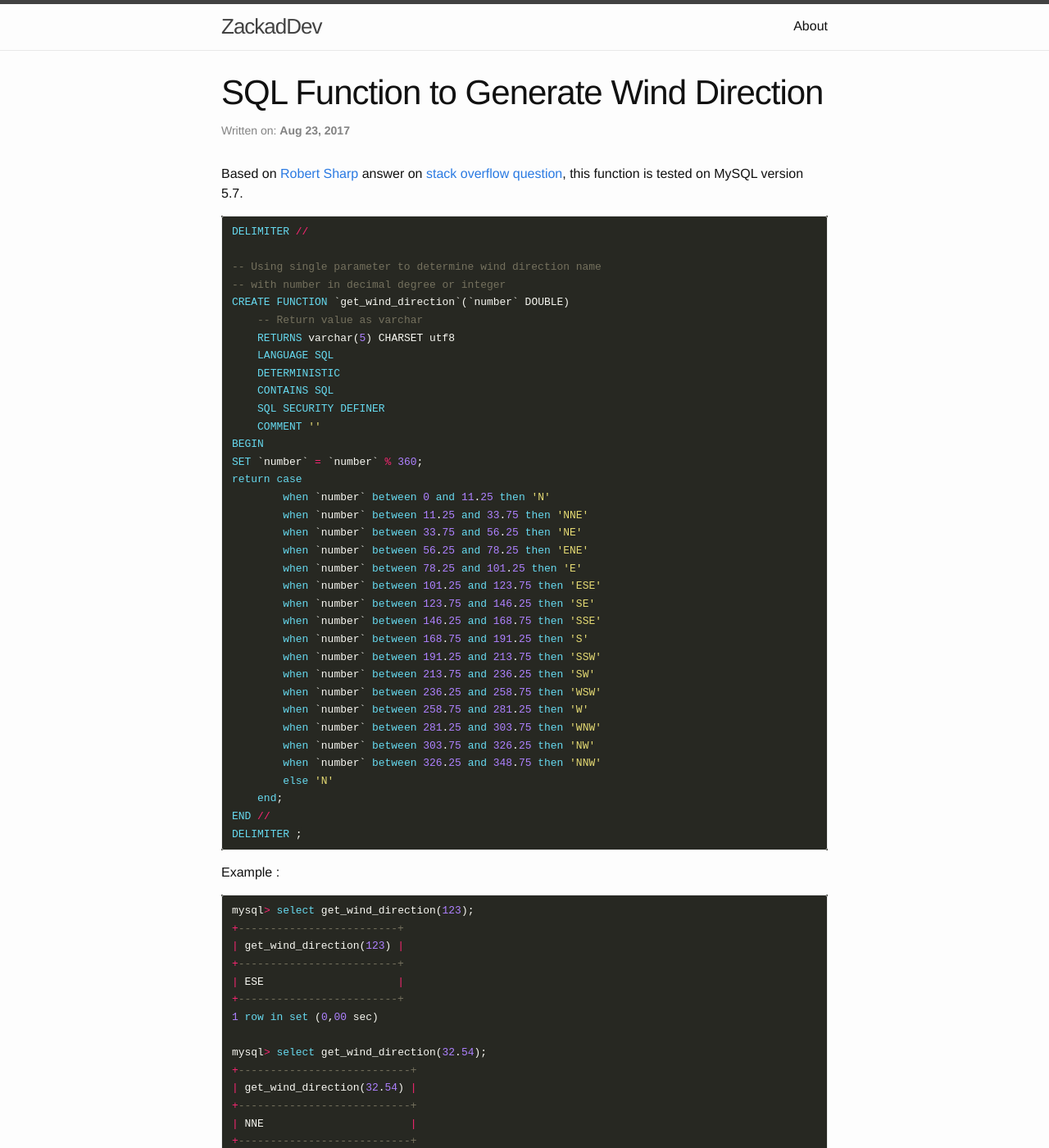
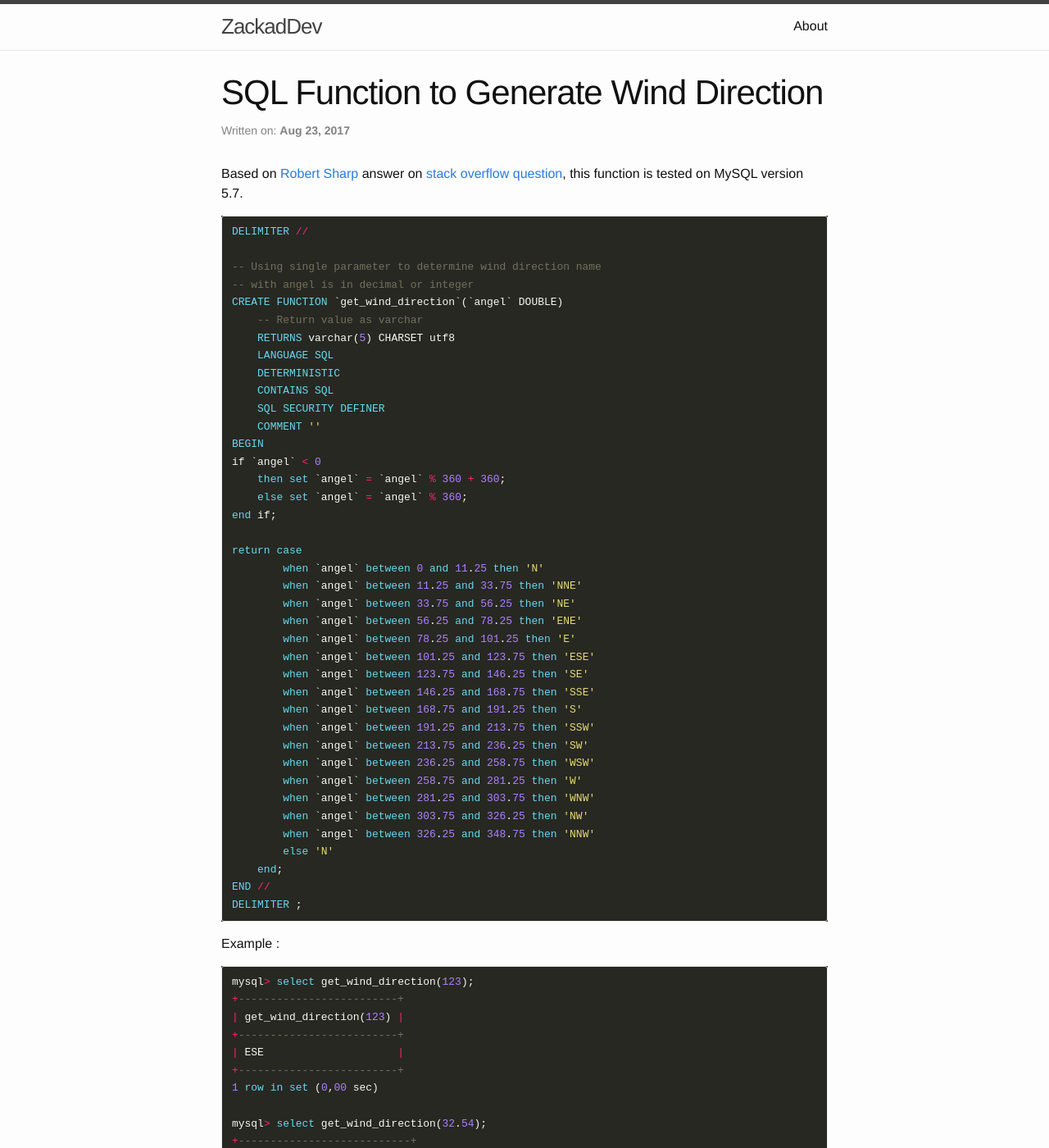
Before and after one commit to zackad/blog-src, a Jekyll site: the page built from _posts/2017-08-23-sql-function-to-generate-wind-direction.md, in a window 1280 px wide and 1400 px high. Shown: the whole window at 82% size. Built offline with Jekyll 4.4.1, drawn with Linux system fonts in a browser that asks for light colours; comment, search, counter and statistics services are not loaded.

Commit message:
update function to handle negative value

```diff
--- a/_posts/2017-08-23-sql-function-to-generate-wind-direction.md
+++ b/_posts/2017-08-23-sql-function-to-generate-wind-direction.md
@@ -9,8 +9,8 @@ Based on [Robert Sharp][so-answer] answer on [stack overflow question][so-questi
 DELIMITER //
 
 -- Using single parameter to determine wind direction name
--- with number in decimal degree or integer
-CREATE FUNCTION `get_wind_direction`(`number` DOUBLE)
+-- with angel is in decimal or integer
+CREATE FUNCTION `get_wind_direction`(`angel` DOUBLE)
     -- Return value as varchar
     RETURNS varchar(5) CHARSET utf8
     LANGUAGE SQL
@@ -19,24 +19,28 @@ CREATE FUNCTION `get_wind_direction`(`number` DOUBLE)
     SQL SECURITY DEFINER
     COMMENT ''
 BEGIN
-SET `number` = `number` % 360;
+if `angel` < 0
+    then set `angel` = `angel` % 360 + 360;
+    else set `angel` = `angel` % 360;
+end if;
+
 return case
-        when `number` between 0 and 11.25 then 'N'
-        when `number` between 11.25 and 33.75 then 'NNE'
-        when `number` between 33.75 and 56.25 then 'NE'
-        when `number` between 56.25 and 78.25 then 'ENE'
-        when `number` between 78.25 and 101.25 then 'E'
-        when `number` between 101.25 and 123.75 then 'ESE'
-        when `number` between 123.75 and 146.25 then 'SE'
-        when `number` between 146.25 and 168.75 then 'SSE'
-        when `number` between 168.75 and 191.25 then 'S'
-        when `number` between 191.25 and 213.75 then 'SSW'
-        when `number` between 213.75 and 236.25 then 'SW'
-        when `number` between 236.25 and 258.75 then 'WSW'
-        when `number` between 258.75 and 281.25 then 'W'
-        when `number` between 281.25 and 303.75 then 'WNW'
-        when `number` between 303.75 and 326.25 then 'NW'
-        when `number` between 326.25 and 348.75 then 'NNW'
+        when `angel` between 0 and 11.25 then 'N'
+        when `angel` between 11.25 and 33.75 then 'NNE'
+        when `angel` between 33.75 and 56.25 then 'NE'
+        when `angel` between 56.25 and 78.25 then 'ENE'
+        when `angel` between 78.25 and 101.25 then 'E'
+        when `angel` between 101.25 and 123.75 then 'ESE'
+        when `angel` between 123.75 and 146.25 then 'SE'
+        when `angel` between 146.25 and 168.75 then 'SSE'
+        when `angel` between 168.75 and 191.25 then 'S'
+        when `angel` between 191.25 and 213.75 then 'SSW'
+        when `angel` between 213.75 and 236.25 then 'SW'
+        when `angel` between 236.25 and 258.75 then 'WSW'
+        when `angel` between 258.75 and 281.25 then 'W'
+        when `angel` between 281.25 and 303.75 then 'WNW'
+        when `angel` between 303.75 and 326.25 then 'NW'
+        when `angel` between 326.25 and 348.75 then 'NNW'
         else 'N'
     end;
 END //
```
